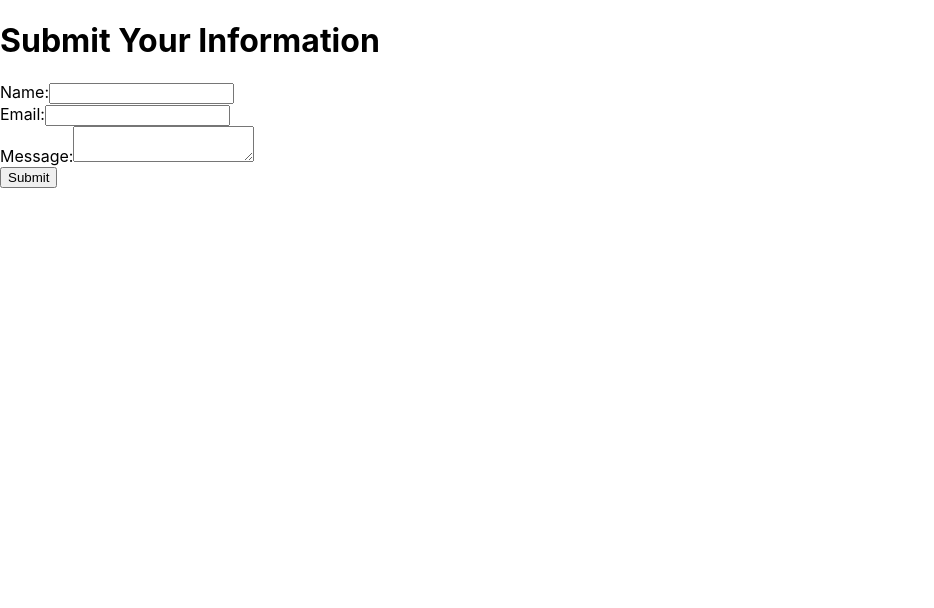
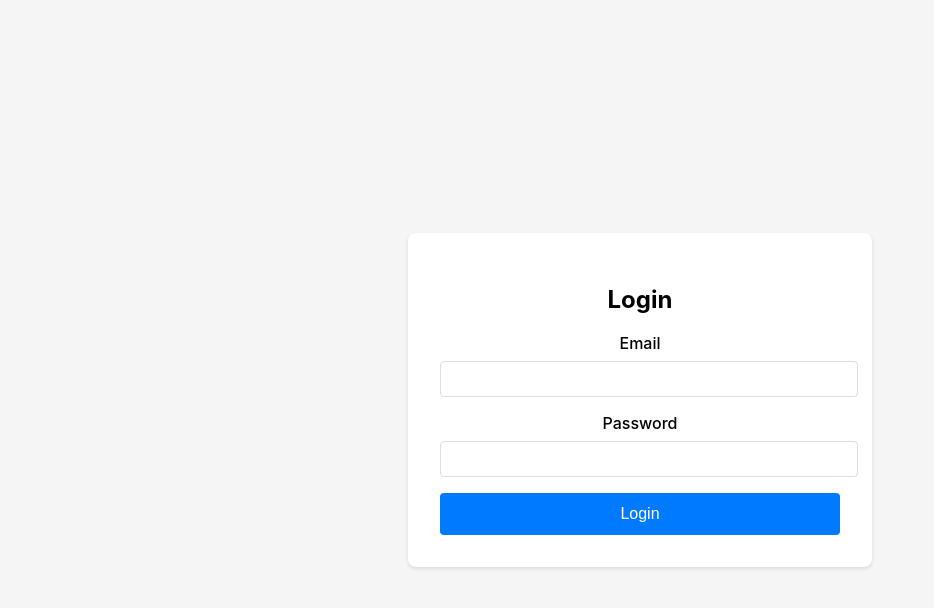
Before and after one commit to Jeh333/Jeh333.github.io, a React (Create React App) app in the folder client/: page / in a window 1280 px wide. Shown: the top 608 px of the page, without its empty margins (0-934 px from the left). Built offline with nearby package versions, Linux system fonts and the light colour scheme.

Commit message:
login page interface

```diff
--- a/client/package.json
+++ b/client/package.json
@@ -10,6 +10,7 @@
     "axios": "^1.7.9",
     "react": "^19.0.0",
     "react-dom": "^19.0.0",
+    "react-router-dom": "^7.2.0",
     "react-scripts": "5.0.1",
     "web-vitals": "^2.1.4"
   },
--- a/client/src/App.js
+++ b/client/src/App.js
@@ -1,72 +1,19 @@
 //Command to start: <npm start>
-import React, { useState } from "react";
-import axios from "axios";
+import React from 'react';
+import './App.css';
+import Login from './components/login/Login';
+import { BrowserRouter as Router, Routes, Route } from 'react-router-dom';
 
 function App() {
-  const [formData, setFormData] = useState({
-    name: "",
-    email: "",
-    message: "",
-  });
-
-  const handleChange = (e) => {
-    const { name, value } = e.target;
-    setFormData({
-      ...formData,
-      [name]: value,
-    });
-  };
-
-  const handleSubmit = async (e) => {
-    e.preventDefault();
-    try {
-      const response = await axios.post(
-        "http://localhost:5000/submit",
-        formData
-      );
-      alert(response.data.message);
-      setFormData({ name: "", email: "", message: "" }); // Clear form
-    } catch (error) {
-      console.error("Error submitting form:", error);
-    }
-  };
-
   return (
-    <div className="App">
-      <h1>Submit Your Information</h1>
-      <form onSubmit={handleSubmit}>
-        <div>
-          <label>Name:</label>
-          <input
-            type="text"
-            name="name"
-            value={formData.name}
-            onChange={handleChange}
-            required
-          />
-        </div>
-        <div>
-          <label>Email:</label>
-          <input
-            type="email"
-            name="email"
-            value={formData.email}
-            onChange={handleChange}
-            required
-          />
-        </div>
-        <div>
-          <label>Message:</label>
-          <textarea
-            name="message"
-            value={formData.message}
-            onChange={handleChange}
-            required
-          />
-        </div>
-        <button type="submit">Submit</button>
-      </form>
-    </div>
+    <Router>
+      <div className="App">
+        <Routes>
+          <Route path="/" element={<Login />} />
+          <Route path="/home" element={<h1>Welcome to the Home Page!</h1>} />
+        </Routes>
+      </div>
+    </Router>
   );
 }
 
--- /dev/null
+++ b/client/src/components/login/Login.css
@@ -0,0 +1,49 @@
+.login-container {
+  display: flex;
+  justify-content: center;
+  align-items: center;
+  height: 100vh;
+  background-color: #f5f5f5;
+}
+
+.login-form {
+  background: white;
+  padding: 2rem;
+  border-radius: 8px;
+  box-shadow: 0 2px 4px rgba(0, 0, 0, 0.1);
+  width: 100%;
+  max-width: 400px;
+}
+
+.form-group {
+  margin-bottom: 1rem;
+}
+
+.form-group label {
+  display: block;
+  margin-bottom: 0.5rem;
+  font-weight: 500;
+}
+
+.form-group input {
+  width: 100%;
+  padding: 0.5rem;
+  border: 1px solid #ddd;
+  border-radius: 4px;
+  font-size: 1rem;
+}
+
+button {
+  width: 100%;
+  padding: 0.75rem;
+  background-color: #007bff;
+  color: white;
+  border: none;
+  border-radius: 4px;
+  font-size: 1rem;
+  cursor: pointer;
+}
+
+button:hover {
+  background-color: #0056b3;
+}
--- /dev/null
+++ b/client/src/components/login/Login.js
@@ -0,0 +1,58 @@
+import React, { useState } from 'react';
+import './Login.css';
+import { useNavigate } from 'react-router-dom';
+
+function Login() {
+  const navigate = useNavigate();
+  const [credentials, setCredentials] = useState({
+    email: '',
+    password: ''
+  });
+
+  const handleSubmit = (e) => {
+    e.preventDefault();
+    // Navigate to home page regardless of credentials
+    navigate('/home');
+  };
+
+  const handleChange = (e) => {
+    const { name, value } = e.target;
+    setCredentials(prev => ({
+      ...prev,
+      [name]: value
+    }));
+  };
+
+  return (
+    <div className="login-container">
+      <form className="login-form" onSubmit={handleSubmit}>
+        <h2>Login</h2>
+        <div className="form-group">
+          <label htmlFor="email">Email</label>
+          <input
+            type="email"
+            id="email"
+            name="email"
+            value={credentials.email}
+            onChange={handleChange}
+            required
+          />
+        </div>
+        <div className="form-group">
+          <label htmlFor="password">Password</label>
+          <input
+            type="password"
+            id="password"
+            name="password"
+            value={credentials.password}
+            onChange={handleChange}
+            required
+          />
+        </div>
+        <button type="submit">Login</button>
+      </form>
+    </div>
+  );
+}
+
+export default Login;
```
Also changed, not shown: 2 other files (tests, documents, lock files or other folders).
